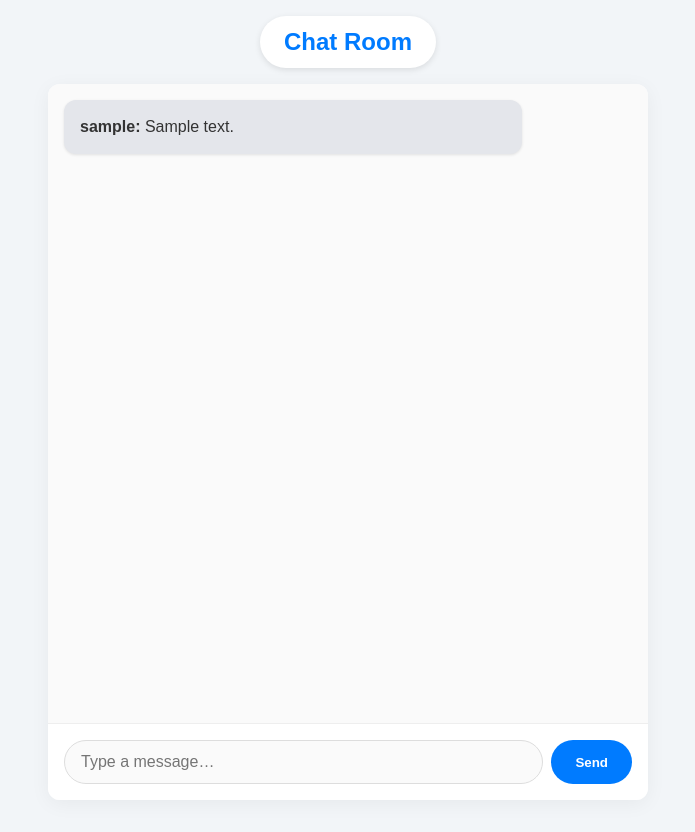
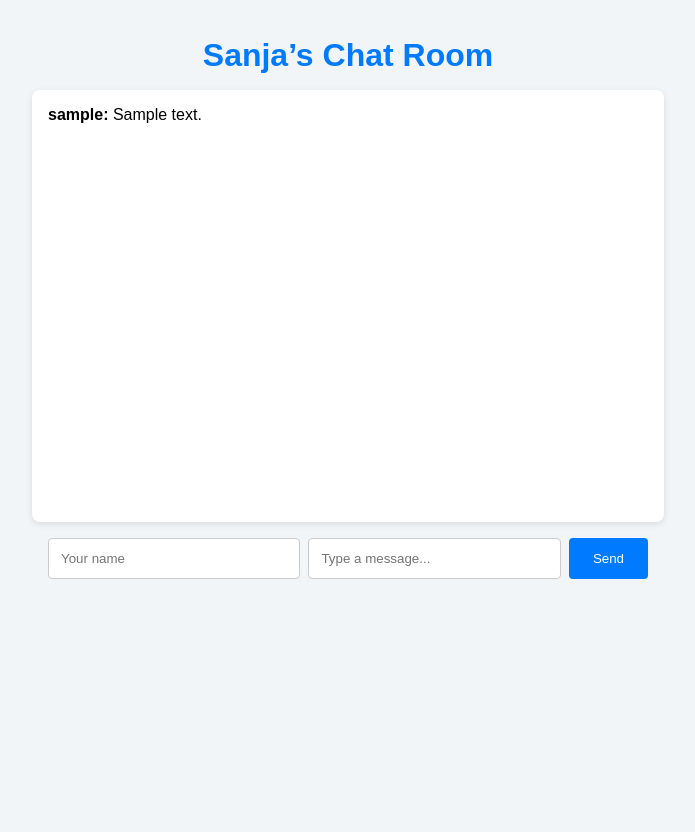
Before and after one commit to Sanji-M/SanjiChat, a Django app: page /chat/ in a window 1280 px wide. Shown: the whole page, without its empty margins (292-987 px from the left). After the commit the page ends 579 px from the top, so only its background shows below. Run offline with Django 5.2, Linux system fonts and the light colour scheme; tables that the repository leaves empty hold one stand-in row (values such as "Sample post").

Commit message:
fix: restore message display, sound on send, update title

```diff
--- a/chat/templates/chat/chat.html
+++ b/chat/templates/chat/chat.html
@@ -3,114 +3,65 @@
 <html lang="en">
 <head>
   <meta charset="UTF-8"/>
-  <title>Chat Room</title>
-  <!-- Make it mobile-friendly out of the box -->
   <meta name="viewport" content="width=device-width, initial-scale=1"/>
-
+  <title>Sanja’s Chat Room</title>
   <style>
-    /* Base */
     body {
       font-family: sans-serif;
       background: #f2f5f8;
       margin: 0;
-      padding: 1rem 0;
+      padding: 1rem;
       display: flex;
       flex-direction: column;
-      min-height: 100vh;
       align-items: center;
     }
-
-    /* Header pill */
-    .header {
-      background: #fff;
-      padding: 0.75rem 1.5rem;
-      border-radius: 30px;
-      box-shadow: 0 2px 6px rgba(0,0,0,0.1);
+    h1 {
+      color: #007bff;
       margin-bottom: 1rem;
-      display: inline-block;
     }
-    .header h1 {
-      margin: 0;
-      color: #007bff;
-      font-size: 1.5rem;
-    }
-
-    /* Chat container */
-    #chat-container {
-      flex: 1;
+    #messages {
       width: 100%;
       max-width: 600px;
+      min-height: 50vh;
       background: #fff;
-      border-radius: 12px;
-      box-shadow: 0 4px 20px rgba(0,0,0,0.05);
-      display: flex;
-      flex-direction: column;
-      overflow: hidden;
-      margin-bottom: 1rem;
-    }
-
-    /* Messages */
-    #messages {
-      flex: 1;
+      border-radius: 8px;
       padding: 1rem;
       overflow-y: auto;
-      display: flex;
-      flex-direction: column;
-      gap: 0.75rem;
-      background: #fafafa;
+      box-shadow: 0 2px 6px rgba(0,0,0,0.1);
     }
     .message {
-      padding: 1rem;
-      background: #e4e6eb;
-      border-radius: 12px;
-      max-width: 75%;
-      box-shadow: 0 1px 3px rgba(0,0,0,0.1);
-      color: #333;
-      line-height: 1.4;
+      margin-bottom: 0.75rem;
     }
-
-    /* Form */
     #sendForm {
+      margin-top: 1rem;
+      width: 100%;
+      max-width: 600px;
       display: flex;
       gap: 0.5rem;
-      padding: 1rem;
-      border-top: 1px solid #eee;
-      background: #fff;
     }
     #sendForm input {
       flex: 1;
-      padding: 0.75rem 1rem;
-      border: 1px solid #ddd;
-      border-radius: 30px;
+      padding: 0.75rem;
+      border: 1px solid #ccc;
+      border-radius: 4px;
       outline: none;
-      background: #fafafa;
-      font-size: 1rem;
     }
     #sendForm button {
+      padding: 0.75rem 1.5rem;
       background: #007bff;
       color: #fff;
       border: none;
-      padding: 0.75rem 1.5rem;
-      border-radius: 30px;
+      border-radius: 4px;
       cursor: pointer;
-      font-weight: 600;
-      transition: background 0.2s, transform 0.1s;
     }
     #sendForm button:hover {
       background: #0056b3;
-      transform: translateY(-1px);
     }
   </style>
 </head>
 <body>
+  <h1>Sanja’s Chat Room</h1>
 
-  <!-- Styled Title -->
-  <div class="header">
-    <h1>Chat Room</h1>
-  </div>
-
-  <!-- Main Chat Box -->
-  <div id="chat-container">
   <div id="messages">
     {% for msg in messages %}
       <div class="message" data-id="{{ msg.id }}">
@@ -121,16 +72,41 @@
 
   <form id="sendForm" method="post" action="{% url 'chat' %}">
     {% csrf_token %}
-      <input type="hidden" name="username" id="username-input"/>
-      <input name="content" placeholder="Type a message…" autocomplete="off" required/>
+    <input name="username" placeholder="Your name" autocomplete="off" required/>
+    <input name="content" placeholder="Type a message..." autocomplete="off" required/>
     <button type="submit">Send</button>
   </form>
-  </div>
 
   <script>
-    // Name-prompt, polling & pop-sound logic remains unchanged
-    const promptEl = document.getElementById('name-prompt');
-    // ...your existing JS here...
+    // Poll for new messages
+    const container = document.getElementById('messages');
+    let lastId = 0;
+    container.querySelectorAll('[data-id]').forEach(el => {
+      lastId = Math.max(lastId, Number(el.dataset.id));
+    });
+
+    async function fetchNew() {
+      const res = await fetch(`/api/messages/?since=${lastId}`);
+      if (!res.ok) return;
+      const msgs = await res.json();
+      msgs.forEach(m => {
+        const div = document.createElement('div');
+        div.className = 'message';
+        div.dataset.id = m.id;
+        div.innerHTML = `<strong>${m.username}:</strong> ${m.content}`;
+        container.appendChild(div);
+        lastId = m.id;
+      });
+      container.scrollTop = container.scrollHeight;
+    }
+    setInterval(fetchNew, 2000);
+
+    // Play pop sound on send
+    const pop = new Audio("{% static 'chat/pop.mp3' %}");
+    document.getElementById('sendForm').addEventListener('submit', () => {
+      pop.currentTime = 0;
+      pop.play();
+    });
   </script>
 </body>
 </html>
```
Lines whose indentation alone changed are shown as unchanged.
